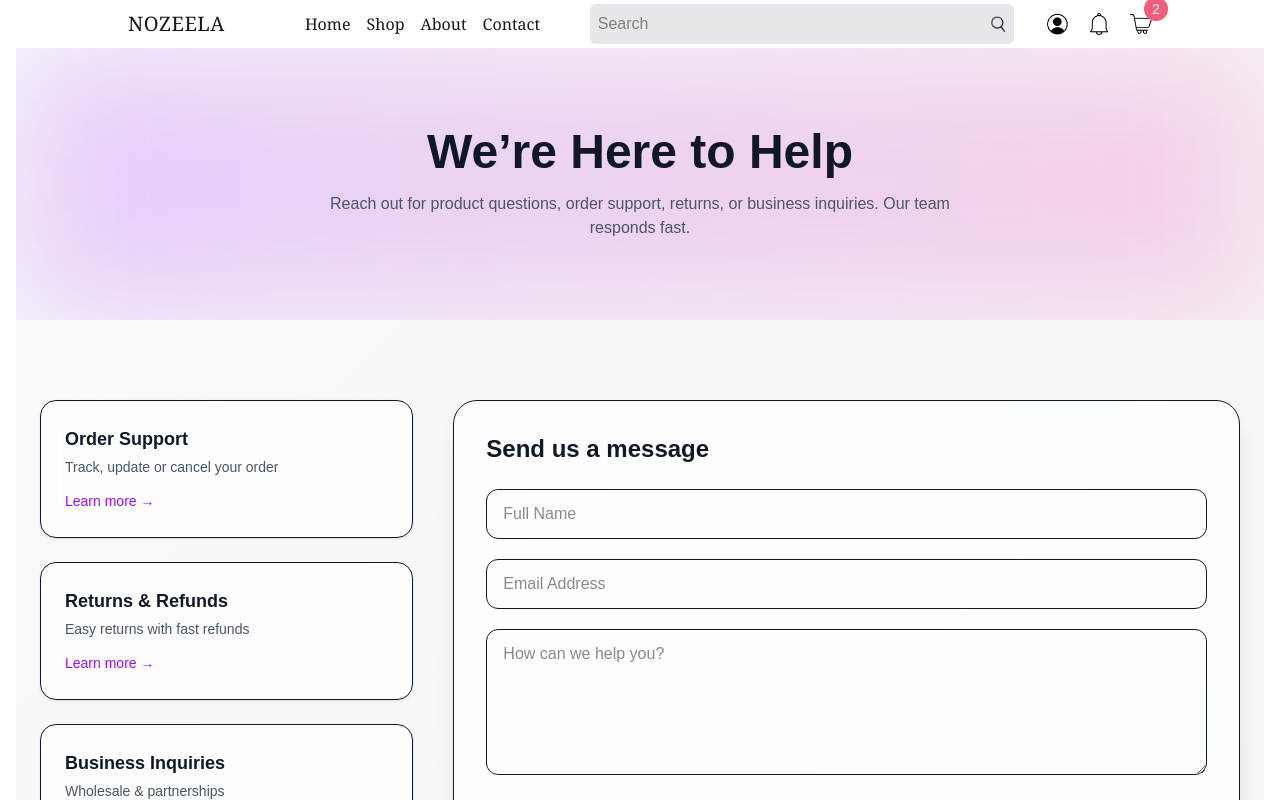
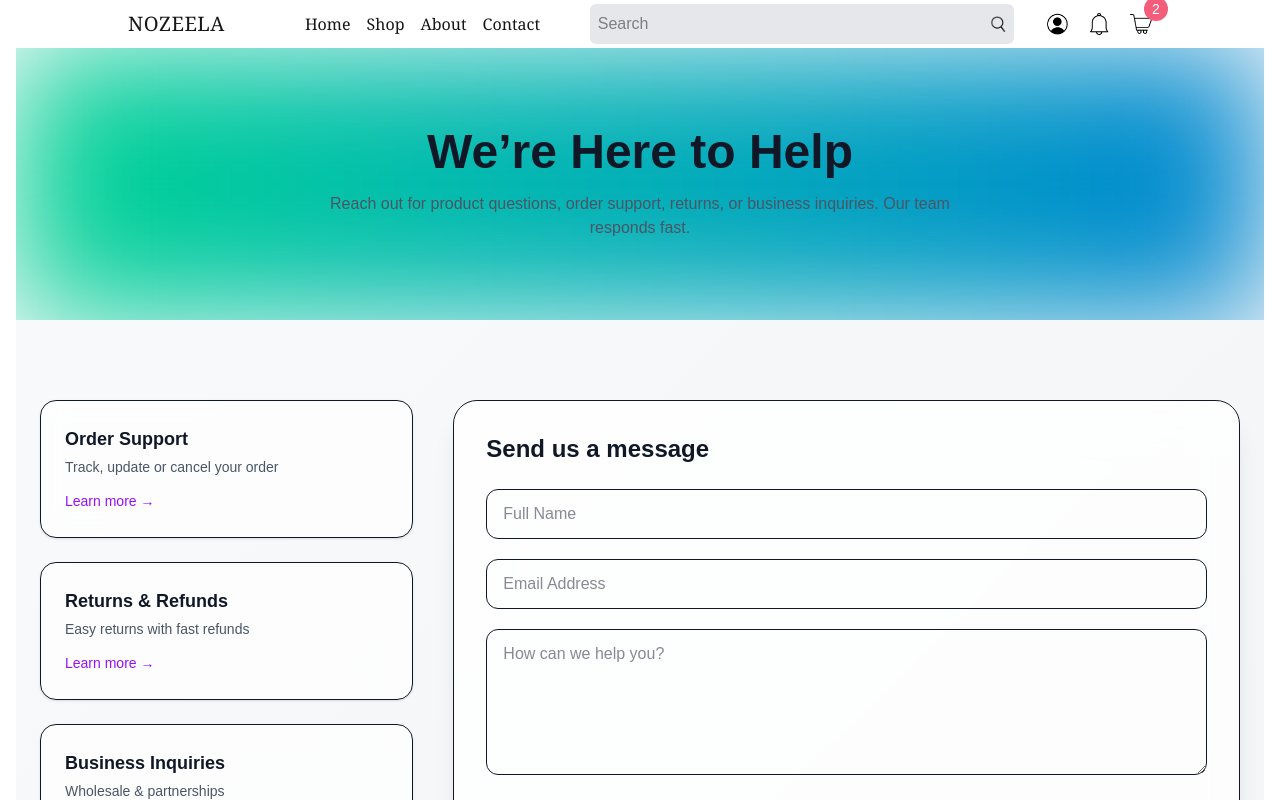
Before and after one commit to Niteshpanday05/NOZEELA, a Next.js app: page /contact in a window 1280 px wide. Shown: the top 800 px of the page. Built offline with nearby package versions, Linux system fonts and the light colour scheme; no server answers; what @wix/sdk would draw is missing.

Commit message:
adding animation

```diff
--- a/src/app/contact/page.tsx
+++ b/src/app/contact/page.tsx
@@ -21,7 +21,7 @@ export default function ContactPage() {
 
       {/* HERO */}
       <section className="relative overflow-hidden">
-        <div className="absolute inset-0 bg-gradient-to-r from-purple-600/20 to-pink-500/20 blur-3xl" />
+        <div className="absolute inset-0 bg-gradient-to-r from-emerald-400 to-sky-600 blur-3xl" />
         <div className="relative max-w-6xl mx-auto px-6 py-20 text-center">
           <motion.h1
             initial={{ opacity: 0, y: 40 }}
```
